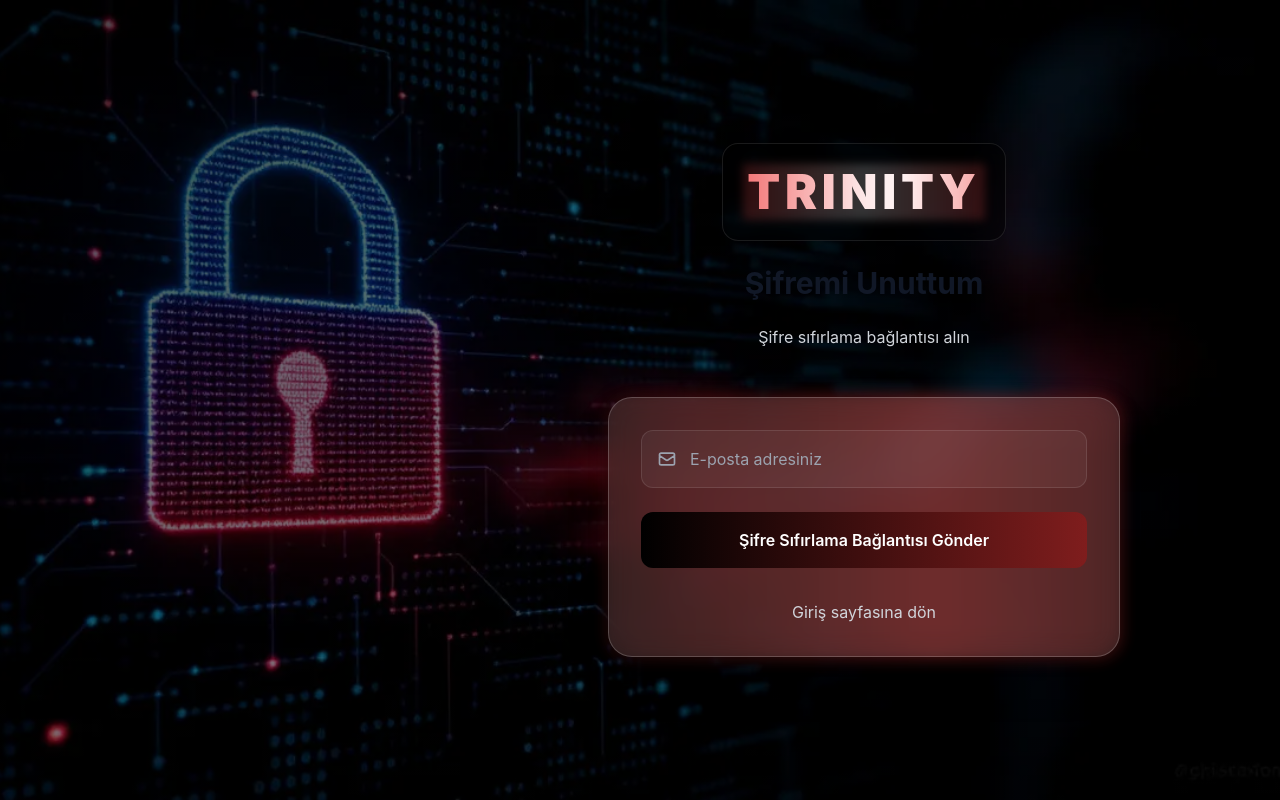
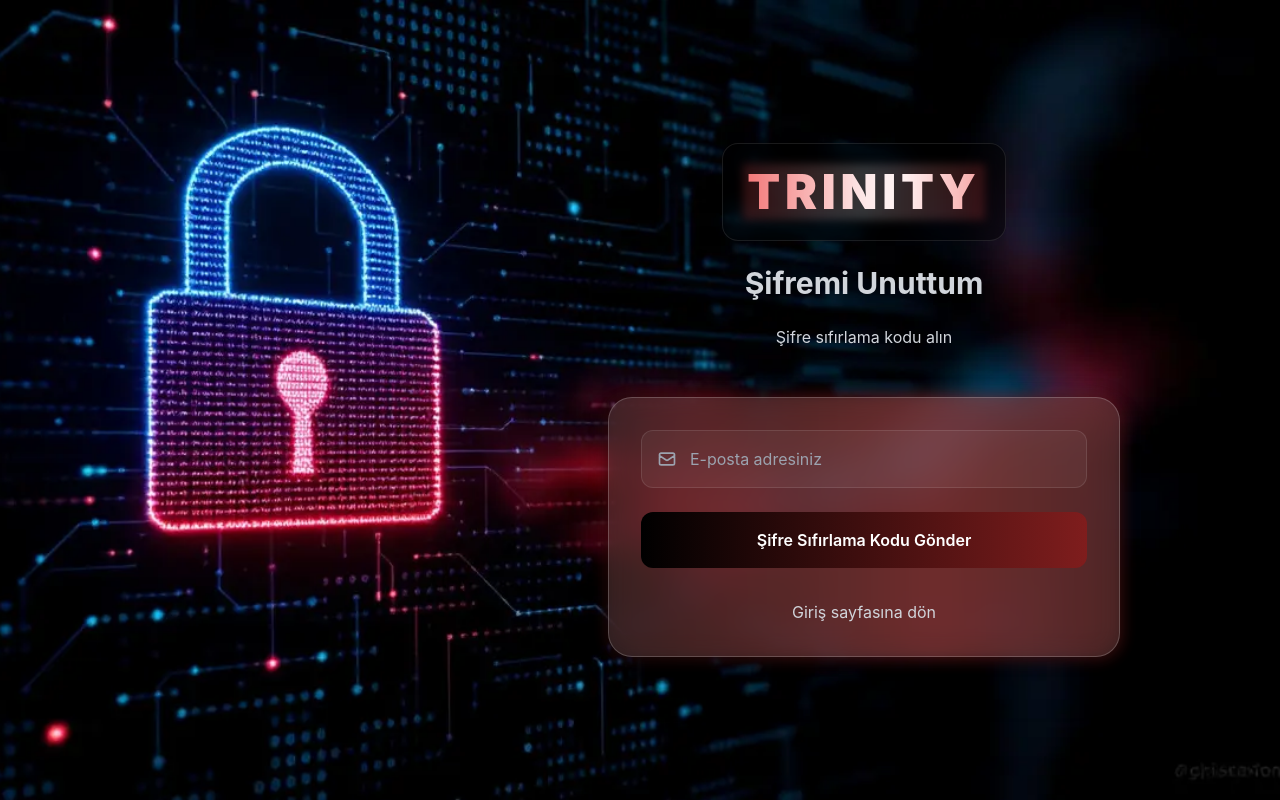
Before and after one commit to BeyzaNurKeskinn/Trinity-Password_Manager, a React (Vite) app in the folder frontend/: page /forgot-password in a window 1280 px wide. Built offline with nearby package versions, Linux system fonts and the light colour scheme.

Commit message:
Console.logs written for testing have been deleted, corrections are being made to the interface. The code is being prepared for publication.

```diff
--- a/frontend/package.json
+++ b/frontend/package.json
@@ -7,7 +7,8 @@
     "dev": "vite",
     "build": "tsc -b && vite build",
     "lint": "eslint .",
-    "preview": "vite preview"
+    "preview": "vite preview",
+    "start": "nodemon app.js"
   },
   "dependencies": {
     "@greatsumini/react-facebook-login": "^3.4.0",
@@ -17,6 +18,7 @@
     "@types/react-paginate": "^7.1.4",
     "axios": "^1.9.0",
     "jwt-decode": "^4.0.0",
+    "nodemon": "^3.1.10",
     "react": "^19.1.0",
     "react-dom": "^19.1.0",
     "react-icons": "^5.5.0",
--- a/frontend/src/App.tsx
+++ b/frontend/src/App.tsx
@@ -35,7 +35,6 @@ const AppContent: React.FC = () => {
       if (userData.profilePicture !== undefined) {
         newUser.profilePicture = userData.profilePicture;
       }
-      console.log("Updated user state:", newUser); // State güncellendiğinde log ekle
       return newUser;
     });
   }, []);
@@ -47,11 +46,6 @@ const AppContent: React.FC = () => {
       return newUser;
     });
   }, []);
-
-  // Profil resmi değiştiğinde log ekleyerek kontrol et
-  useEffect(() => {
-    console.log("Profile picture changed in App:", user.profilePicture);
-  }, [user.profilePicture]);
 
   useEffect(() => {
     const fetchUserData = async () => {
--- a/frontend/src/components/Dashboard.tsx
+++ b/frontend/src/components/Dashboard.tsx
@@ -116,7 +116,7 @@ const Dashboard: React.FC<DashboardProps> = ({ user }) => {
               headers: { Authorization: `Bearer ${token}` },
             }),
           ]);
-          console.log("Featured Passwords Response:", featuredResponse.data); // Log ekle
+
           setData({
             username,
             mostViewedPasswords: mostViewedResponse.data,
--- a/frontend/src/components/ForgotPassword.tsx
+++ b/frontend/src/components/ForgotPassword.tsx
@@ -19,9 +19,9 @@ const ForgotPassword: React.FC = () => {
     try {
       const response = await forgotPassword(email);
       setSuccess(response);
-      setTimeout(() => navigate("/login"), 3000);
+      setTimeout(() => navigate("/reset-password"), 3000);
     } catch (err: any) {
-      setError(err.message || "Şifre sıfırlama bağlantısı gönderilemedi.");
+      setError(err.message || "Şifre sıfırlama kodu gönderilemedi.");
     } finally {
       setLoading(false);
     }
@@ -32,7 +32,7 @@ const ForgotPassword: React.FC = () => {
       {/* Arka plan görseli ve gradient overlay */}
       <div className="absolute inset-0 w-full h-full">
         <img src={passwordBg} alt="Password BG" className="w-full h-full object-cover" />
-        <div className="absolute inset-0 bg-gradient-to-br from-black/70 via-black/50 to-black/70"></div>
+
       </div>
 
       <div className="w-full max-w-xl relative z-20 px-8 mr-32">
@@ -46,8 +46,8 @@ const ForgotPassword: React.FC = () => {
               <div className="absolute -inset-1 bg-gradient-to-r from-red-500/20 via-white/20 to-red-500/20 blur-sm"></div>
             </div>
           </div>
-          <h1 className="text-3xl font-bold mb-6 text-gray-900 animate-fade-in">Şifremi Unuttum</h1>
-          <p className="text-gray-300">Şifre sıfırlama bağlantısı alın</p>
+          <h1 className="text-3xl font-bold mb-6 text-gray-300 animate-fade-in">Şifremi Unuttum</h1>
+          <p className="text-gray-300">Şifre sıfırlama kodu alın</p>
         </div>
 
         {/* Form container */}
@@ -104,7 +104,7 @@ const ForgotPassword: React.FC = () => {
                     Yükleniyor...
                   </div>
                 ) : (
-                  "Şifre Sıfırlama Bağlantısı Gönder"
+                  "Şifre Sıfırlama Kodu Gönder"
                 )}
               </button>
             </form>
--- a/frontend/src/components/Login.tsx
+++ b/frontend/src/components/Login.tsx
@@ -84,7 +84,7 @@ const Login: React.FC<LoginProps> = ({ updateUser }) => {
       {/* Arka plan görseli ve gradient overlay */}
       <div className="absolute inset-0 w-full h-full">
         <img src={passwordBg} alt="Password BG" className="w-full h-full object-cover" />
-        <div className="absolute inset-0 bg-gradient-to-br from-black/70 via-black/50 to-black/70"></div>
+
       </div>
 
       <div className="w-full max-w-xl relative z-20 px-8 mr-32">
--- a/frontend/src/components/Navbar.tsx
+++ b/frontend/src/components/Navbar.tsx
@@ -1,14 +1,10 @@
-import React, { useEffect } from "react";
+
 import { useNavigate } from "react-router-dom";
 
 const Navbar: React.FC<{ username: string; profilePicture: string | null }> = ({ username, profilePicture }) => {
   const initial = username.charAt(0).toUpperCase();
   const navigate = useNavigate();
 
-  // Profil resmi prop'unun değişimini izle
-  useEffect(() => {
-    console.log("Navbar received profilePicture:", profilePicture);
-  }, [profilePicture]);
 
   const handleLogout = () => {
     localStorage.removeItem("accessToken");
--- a/frontend/src/components/Passwords.tsx
+++ b/frontend/src/components/Passwords.tsx
@@ -105,7 +105,7 @@ const Passwords: React.FC<PasswordsProps> = ({ user }) => {
         const response = await axios.get(url, {
           headers: { Authorization: `Bearer ${token}` },
         });
-        console.log("Sunucudan gelen şifreler:", response.data);
+
         // Mapping: featured -> isFeatured
         const mappedPasswords = response.data.map((p: any) => ({
           ...p,
@@ -376,9 +376,7 @@ const Passwords: React.FC<PasswordsProps> = ({ user }) => {
     }
   };
 
-  useEffect(() => {
-    console.log("Passwords state güncellendi:", passwords);
-  }, [passwords]);
+
 
   const verifyCodeAndProceed = async () => {
     try {
--- a/frontend/src/components/Register.tsx
+++ b/frontend/src/components/Register.tsx
@@ -46,7 +46,7 @@ const Register: React.FC = () => {
       {/* Arka plan görseli ve gradient overlay */}
       <div className="absolute inset-0 w-full h-full">
         <img src={passwordBg} alt="Password BG" className="w-full h-full object-cover" />
-        <div className="absolute inset-0 bg-gradient-to-br from-black/70 via-black/50 to-black/70"></div>
+
       </div>
 
       <div className="w-full max-w-xl relative z-20 px-8 mr-32">
@@ -60,8 +60,8 @@ const Register: React.FC = () => {
               <div className="absolute -inset-1 bg-gradient-to-r from-red-500/20 via-white/20 to-red-500/20 blur-sm"></div>
             </div>
           </div>
-          <h1 className="text-3xl font-bold mb-6 text-gray-900 animate-fade-in">Kayıt Ol</h1>
-          <p className="text-gray-300">Matrix'e Katılın</p>
+          <h1 className="text-3xl font-bold mb-6 text-gray-300 animate-fade-in">Kayıt Ol</h1>
+          <p className="text-gray-300">TRINITY'e Katılın</p>
         </div>
 
         {/* Form container */}
--- a/frontend/src/components/ResetPassword.tsx
+++ b/frontend/src/components/ResetPassword.tsx
@@ -47,7 +47,7 @@ const ResetPassword: React.FC = () => {
       {/* Arka plan görseli ve gradient overlay */}
       <div className="absolute inset-0 w-full h-full">
         <img src={passwordBg} alt="Password BG" className="w-full h-full object-cover" />
-        <div className="absolute inset-0 bg-gradient-to-br from-black/70 via-black/50 to-black/70"></div>
+
       </div>
 
       <div className="w-full max-w-xl relative z-20 px-8 mr-32">
@@ -61,7 +61,7 @@ const ResetPassword: React.FC = () => {
               <div className="absolute -inset-1 bg-gradient-to-r from-red-500/20 via-white/20 to-red-500/20 blur-sm"></div>
             </div>
           </div>
-          <h1 className="text-3xl font-bold mb-6 text-gray-900 animate-fade-in">Şifreyi Sıfırla</h1>
+          <h1 className="text-3xl font-bold mb-6 text-gray-300 animate-fade-in">Şifreyi Sıfırla</h1>
           <p className="text-gray-300">Yeni şifrenizi belirleyin</p>
         </div>
 
```
Also changed, not shown: 1 other file (tests, documents, lock files or other folders).
